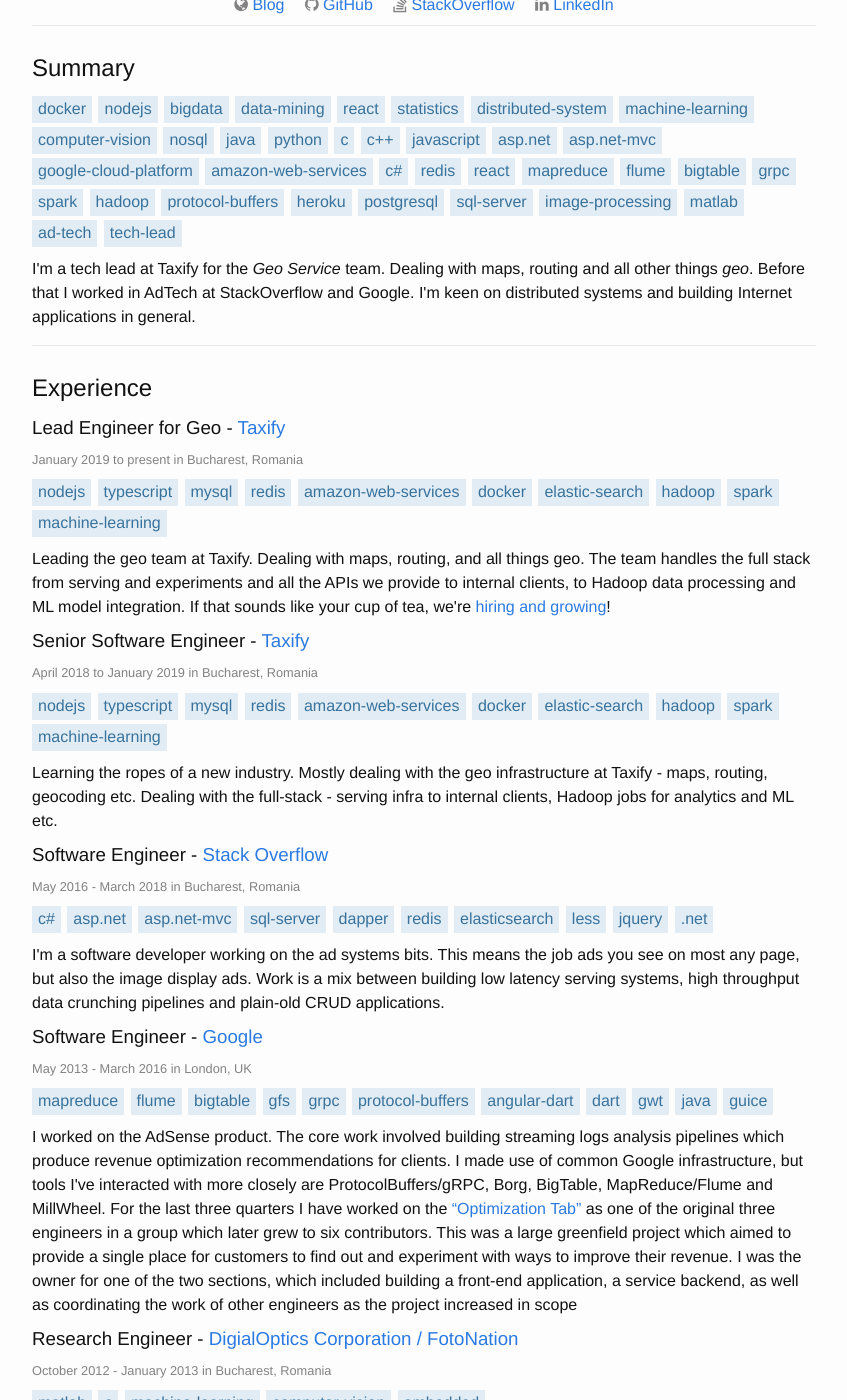
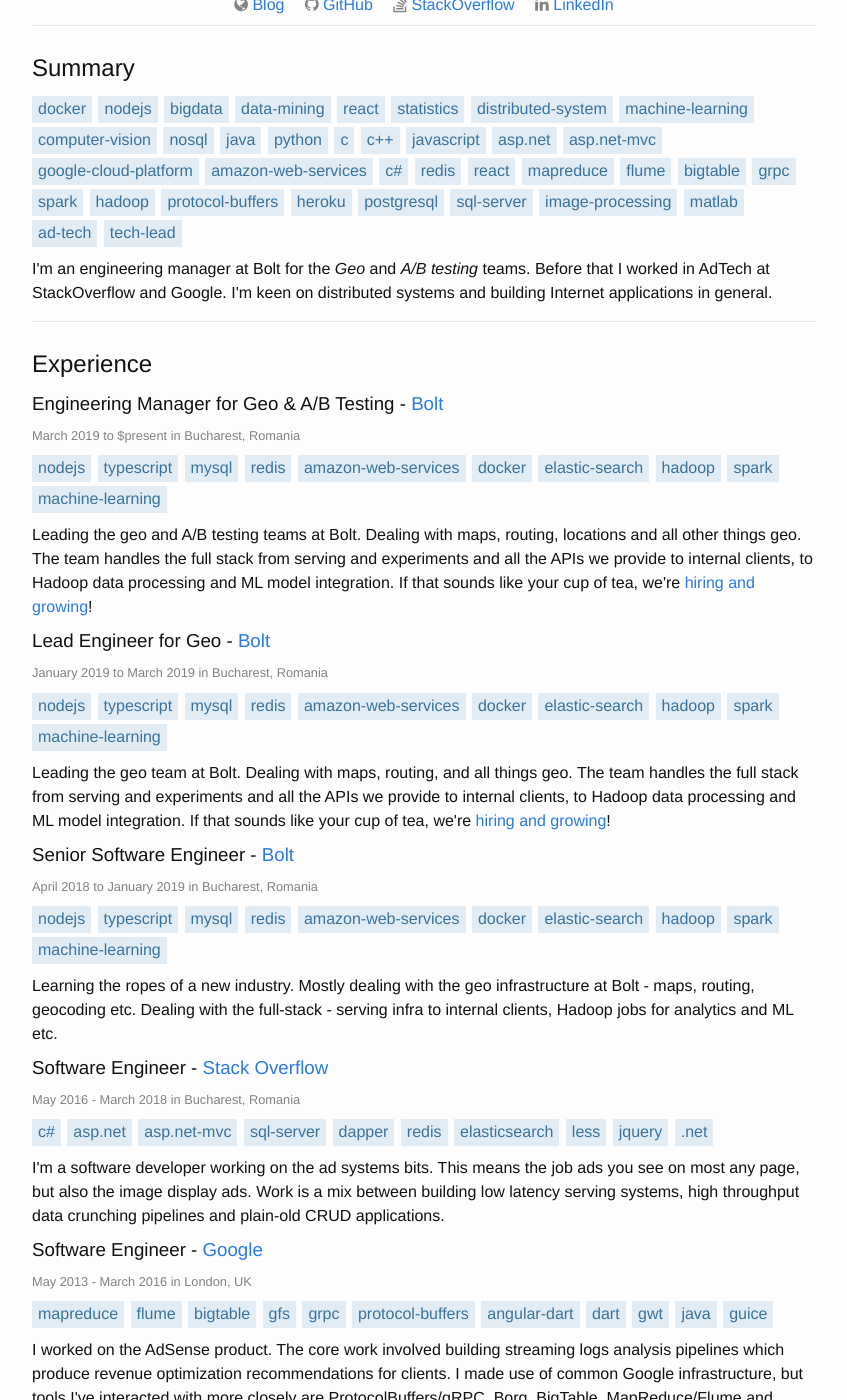
Before and after one commit to horia141/horia141.github.io, a Jekyll site: the page cv.html, which Jekyll copies as it is, in a window 1280 px wide and 1400 px high, scrolled down 332 px. Shown: the whole window, without its empty margins (216-1063 px from the left). Built offline with Jekyll 4.4.1, drawn with Linux system fonts in a browser that asks for light colours.

Commit message:
Add new em job

```diff
--- a/cv.html
+++ b/cv.html
@@ -93,16 +93,16 @@
               <li>tech-lead</li>
           </ul>
 
-          <p>I'm a tech lead at Taxify for the <em>Geo Service</em> team. Dealing with maps, routing and all other things <em>geo</em>. Before that I worked in AdTech at StackOverflow and Google. I'm keen on distributed systems and building Internet applications in general.</p>
+          <p>I'm an engineering manager at Bolt for the <em>Geo</em> and <em>A/B testing</em> teams. Before that I worked in AdTech at StackOverflow and Google. I'm keen on distributed systems and building Internet applications in general.</p>
       </section>
 
       <section id="experience">
           <h2>Experience</h2>
 
-          <section id="taxify">
-              <h3>Lead Engineer for Geo - <a href="https://taxify.eu">Taxify</a></h3>
+          <section id="bolt">
+              <h3>Engineering Manager for Geo & A/B Testing - <a target="_blank" href="https://bolt.eu">Bolt</a></h3>
 
-              <p class="interval">January 2019 to present in Bucharest, Romania</p>
+              <p class="interval">March 2019 to $present in Bucharest, Romania</p>
 
               <ul class="tags">
                   <li>nodejs</li>
@@ -117,11 +117,32 @@
                   <li>machine-learning</li>
               </ul>
 
-              <p>Leading the geo team at Taxify. Dealing with maps, routing, and all things geo. The team handles the full stack from serving and experiments and all the APIs we provide to internal clients, to Hadoop data processing and ML model integration. If that sounds like your cup of tea, we're <a href="https://careers.taxify.eu/">hiring and growing</a>!</p>
+              <p>Leading the geo and A/B testing teams at Bolt. Dealing with maps, routing, locations and all other things geo. The team handles the full stack from serving and experiments and all the APIs we provide to internal clients, to Hadoop data processing and ML model integration. If that sounds like your cup of tea, we're <a target="_blank" href="https://careers.bolt.eu/">hiring and growing</a>!</p>
           </section>
 
-          <section id="taxify">
-              <h3>Senior Software Engineer - <a href="https://taxify.eu">Taxify</a></h3>
+          <section id="bolt">
+              <h3>Lead Engineer for Geo - <a target="_blank" href="https://bolt.eu">Bolt</a></h3>
+
+              <p class="interval">January 2019 to March 2019 in Bucharest, Romania</p>
+
+              <ul class="tags">
+                  <li>nodejs</li>
+                  <li>typescript</li>
+                  <li>mysql</li>
+                  <li>redis</li>
+                  <li>amazon-web-services</li>
+                  <li>docker</li>
+                  <li>elastic-search</li>
+                  <li>hadoop</li>
+                  <li>spark</li>
+                  <li>machine-learning</li>
+              </ul>
+
+              <p>Leading the geo team at Bolt. Dealing with maps, routing, and all things geo. The team handles the full stack from serving and experiments and all the APIs we provide to internal clients, to Hadoop data processing and ML model integration. If that sounds like your cup of tea, we're <a target="_blank" href="https://careers.bolt.eu/">hiring and growing</a>!</p>
+          </section>
+
+          <section id="bolt">
+              <h3>Senior Software Engineer - <a target="_blank" href="https://bolt.eu">Bolt</a></h3>
 
               <p class="interval">April 2018 to January 2019 in Bucharest, Romania</p>
 
@@ -138,11 +159,11 @@
                   <li>machine-learning</li>
               </ul>
 
-              <p>Learning the ropes of a new industry. Mostly dealing with the geo infrastructure at Taxify - maps, routing, geocoding etc. Dealing with the full-stack - serving infra to internal clients, Hadoop jobs for analytics and ML etc.</p>
+              <p>Learning the ropes of a new industry. Mostly dealing with the geo infrastructure at Bolt - maps, routing, geocoding etc. Dealing with the full-stack - serving infra to internal clients, Hadoop jobs for analytics and ML etc.</p>
           </section>
 
           <section id="stack-overflow">
-              <h3>Software Engineer - <a href="http://stackoverflow.com/">Stack Overflow</a></h3>
+              <h3>Software Engineer - <a target="_blank" href="http://stackoverflow.com/">Stack Overflow</a></h3>
 
               <p class="interval">May 2016 - March 2018 in Bucharest, Romania</p>
 
@@ -163,7 +184,7 @@
           </section>
 
           <section id="google">
-              <h3>Software Engineer - <a href="https://google.com">Google</a></h3>
+              <h3>Software Engineer - <a target="_blank" href="https://google.com">Google</a></h3>
 
               <p class="interval"p>May 2013 - March 2016 in London, UK</p>
 
@@ -181,11 +202,11 @@
                   <li>guice</li>
               </ul>
 
-              <p>I worked on the AdSense product. The core work involved building streaming logs analysis pipelines which produce revenue optimization recommendations for clients. I made use of common Google infrastructure, but tools I've interacted with more closely are ProtocolBuffers/gRPC, Borg, BigTable, MapReduce/Flume and MillWheel. For the last three quarters I have worked on the <a href="https://adsense.googleblog.com/2016/01/new-adsense-optimization-tab.html"><q>Optimization Tab</q></a> as one of the original three engineers in a group which later grew to six contributors. This was a large greenfield project which aimed to provide a single place for customers to find out and experiment with ways to improve their revenue. I was the owner for one of the two sections, which included building a front-end application, a service backend, as well as coordinating the work of other engineers as the project increased in scope</p>
+              <p>I worked on the AdSense product. The core work involved building streaming logs analysis pipelines which produce revenue optimization recommendations for clients. I made use of common Google infrastructure, but tools I've interacted with more closely are ProtocolBuffers/gRPC, Borg, BigTable, MapReduce/Flume and MillWheel. For the last three quarters I have worked on the <a target="_blank" href="https://adsense.googleblog.com/2016/01/new-adsense-optimization-tab.html"><q>Optimization Tab</q></a> as one of the original three engineers in a group which later grew to six contributors. This was a large greenfield project which aimed to provide a single place for customers to find out and experiment with ways to improve their revenue. I was the owner for one of the two sections, which included building a front-end application, a service backend, as well as coordinating the work of other engineers as the project increased in scope</p>
           </section>
 
           <section id="doc">
-              <h3>Research Engineer - <a href="https://www.fotonation.com/">DigialOptics Corporation / FotoNation</a></h3>
+              <h3>Research Engineer - <a target="_blank" href="https://www.fotonation.com/">DigialOptics Corporation / FotoNation</a></h3>
 
               <p class="interval">October 2012 - January 2013 in Bucharest, Romania</p>
 
@@ -201,7 +222,7 @@
           </section>
 
           <section id="luxoft">
-              <h3>Software Engineer - <a href="http://www.luxoft.com/">Luxoft</a></h3>
+              <h3>Software Engineer - <a target="_blank" href="http://www.luxoft.com/">Luxoft</a></h3>
 
               <p class="interval">October 2008 - September 2010 in Bucharest, Romania</p>
 
@@ -223,7 +244,7 @@
           <h2>Open Source</h2>
 
           <section id="bazel-pypi">
-              <h3><a href="https://github.com/horia141/bazel-pypi-package">Bazel PyPi Integration</a></h3>
+              <h3><a target="_blank" href="https://github.com/horia141/bazel-pypi-package">Bazel PyPi Integration</a></h3>
 
               <ul class="tags">
                   <li>python</li>
@@ -237,7 +258,7 @@
           </section>
 
           <section id="sdhash">
-              <h3><a href="https://github.com/horia141/sdhash">SDHash</a></h3>
+              <h3><a target="_blank" href="https://github.com/horia141/sdhash">SDHash</a></h3>
 
               <ul class="tags">
                   <li>python</li>
@@ -253,7 +274,7 @@
           </section>
 
           <section id="tabletest">
-              <h3><a href="https://github.com/horia141/tabletest3">TableTest3</a></h3>
+              <h3><a target="_blank" href="https://github.com/horia141/tabletest3">TableTest3</a></h3>
 
               <ul class="tags">
                   <li>python</li>
@@ -269,7 +290,7 @@
           </section>
 
           <section id="masters">
-              <h3><a href="https://github.com/horia141/masters-thesis">Masters Thesis</a></h3>
+              <h3><a target="_blank" href="https://github.com/horia141/masters-thesis">Masters Thesis</a></h3>
 
               <ul class="tags">
                   <li>matlab</li>
@@ -280,11 +301,11 @@
 
               <p>Experiments in deep neural networks and sparse coding.</p>
 
-              <p>This project was part of the requirements for receiving a MSc after finishing my masters studies. I built an ML system for classification/regression centered around Deep Neural Networks and Sparse Coding methods. Thanks to an original contribution, it managed to beat the best known results in a number of benchmark problems. I've also used the system in an image text detection problem, as a showcase of a more complex application. One research paper (<a href="http://link.springer.com/chapter/10.1007/978-3-642-35230-0_11"><q>Sparse Coding Neural Gas Applied to Image Recognition</q></a> in <a href="http://www.die.uchile.cl/wsom2012/"><q>WSOM 2012: The 9th Workshop on Self-Organizing Maps</q></a>) has been produced as a result of this work. The project was about 10000 lines of MATLAB and 3000 lines of C for the numerical computation.</p>
+              <p>This project was part of the requirements for receiving a MSc after finishing my masters studies. I built an ML system for classification/regression centered around Deep Neural Networks and Sparse Coding methods. Thanks to an original contribution, it managed to beat the best known results in a number of benchmark problems. I've also used the system in an image text detection problem, as a showcase of a more complex application. One research paper (<a target="_blank" href="http://link.springer.com/chapter/10.1007/978-3-642-35230-0_11"><q>Sparse Coding Neural Gas Applied to Image Recognition</q></a> in <a target="_blank" href="http://www.die.uchile.cl/wsom2012/"><q>WSOM 2012: The 9th Workshop on Self-Organizing Maps</q></a>) has been produced as a result of this work. The project was about 10000 lines of MATLAB and 3000 lines of C for the numerical computation.</p>
           </section>
 
           <section id="undergraduate">
-              <h3><a href="https://github.com/horia141/bachelor-thesis">Undergraduate Thesis</a></h3>
+              <h3><a target="_blank" href="https://github.com/horia141/bachelor-thesis">Undergraduate Thesis</a></h3>
 
               <ul class="tags">
                   <li>verilog</li>
@@ -299,7 +320,7 @@
           </section>
 
           <section id="zigzag">
-              <h3><a href="https://github.com/horia141/zigzag">ZigZag</a></h3>
+              <h3><a target="_blank" href="https://github.com/horia141/zigzag">ZigZag</a></h3>
 
               <ul class="tags">
                   <li>python</li>
@@ -317,7 +338,7 @@
           <h2>Publications</h2>
 
           <section id="scng">
-              <h3><a href="http://link.springer.com/chapter/10.1007/978-3-642-35230-0_11">Sparse Coding Neural Gas Applied to Image Recognition</a></h3>
+              <h3><a target="_blank" href="http://link.springer.com/chapter/10.1007/978-3-642-35230-0_11">Sparse Coding Neural Gas Applied to Image Recognition</a></h3>
 
               <ul class="tags">
                   <li>deep-learning</li>
@@ -327,7 +348,7 @@
 
               <p>WSOM 2012: The 9th Workshop on Self-Organizing Maps.</p>
 
-              <p>The work belongs to the field of Deep Learning. It studies one method of learning a dictionary, called Sparse Coding Neural Gas, and applies it, together with classical techniques from the field, to a problem of image recognition. The article was written as part of the work for my Masters Thesis and has appeared in <a href="http://link.springer.com/book/10.1007/978-3-642-35230-0"><q>Advances In Self-Organizing Maps, AISC 198</q></a>.</p>
+              <p>The work belongs to the field of Deep Learning. It studies one method of learning a dictionary, called Sparse Coding Neural Gas, and applies it, together with classical techniques from the field, to a problem of image recognition. The article was written as part of the work for my Masters Thesis and has appeared in <a target="_blank" href="http://link.springer.com/book/10.1007/978-3-642-35230-0"><q>Advances In Self-Organizing Maps, AISC 198</q></a>.</p>
           </section>
       </section>
 
```
